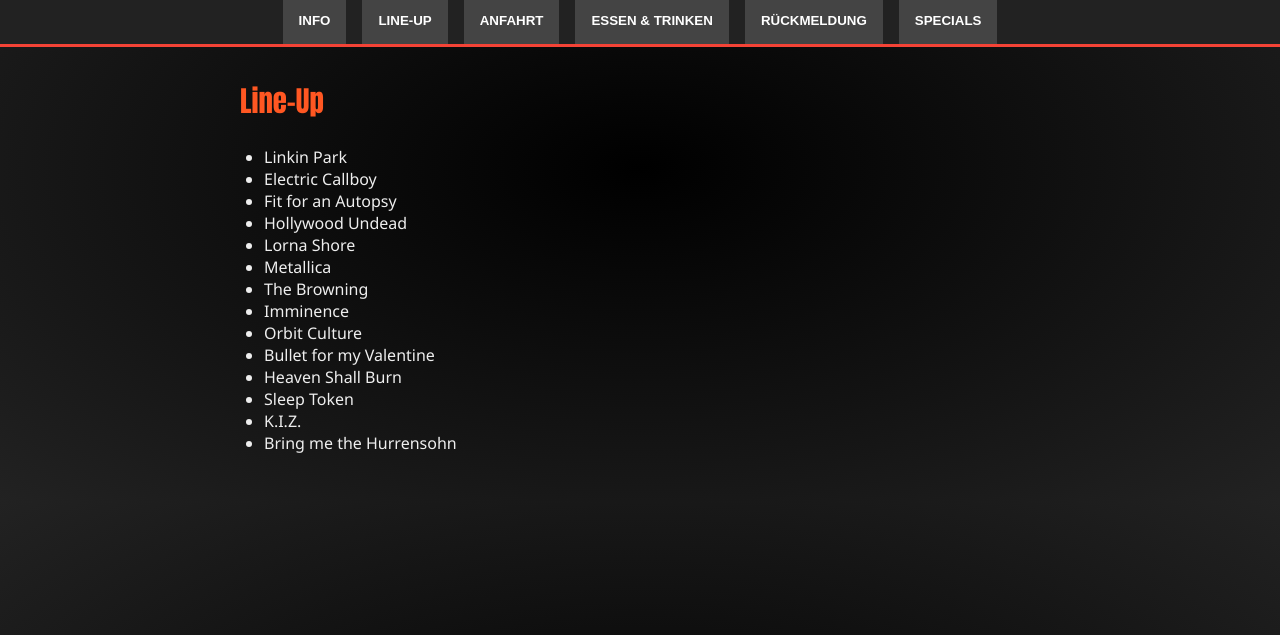
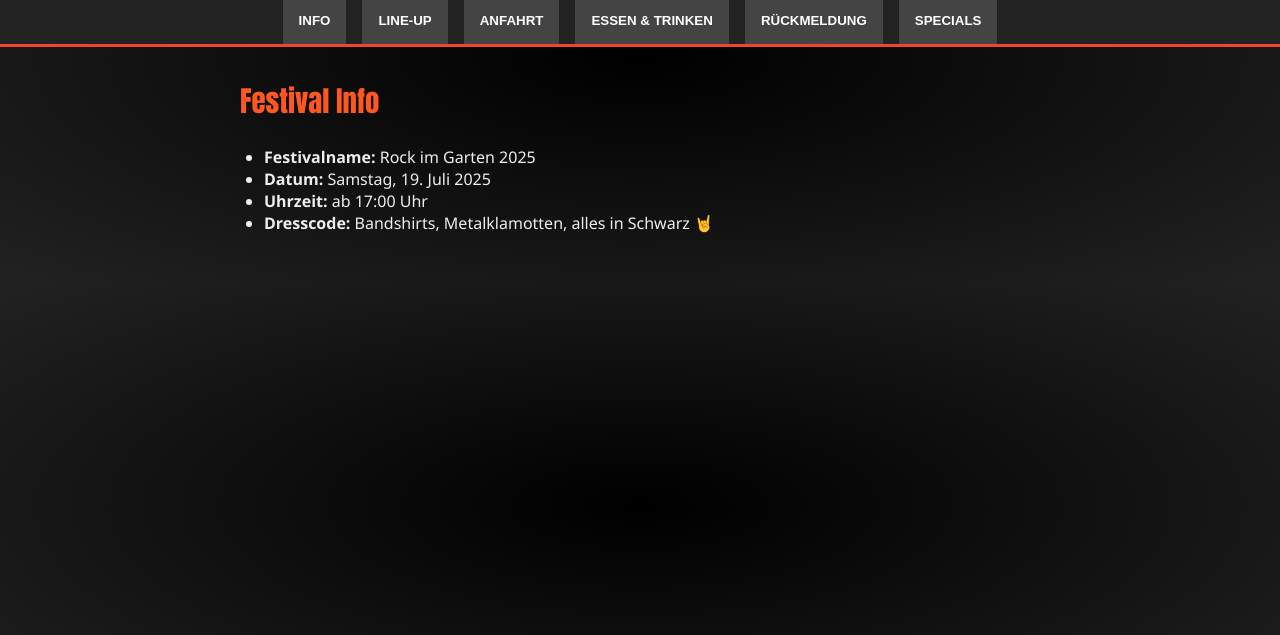
Before and after one commit to fr3style/Geburtstagswebsite, a plain HTML site: page index.html in a window 1280 px wide. Shown: the part 165-800 px from the top of the page. Drawn offline with Linux system fonts and the light colour scheme.

Commit message:
first page

```diff
--- a/index.html
+++ b/index.html
@@ -86,7 +86,7 @@
     <button onclick="showTab('specials')">Specials</button>
   </nav>
 
-  <section id="info">
+  <section id="info" class="active">
     <h2>Festival Info</h2>
     <ul>
       <li><strong>Festivalname:</strong> Rock im Garten 2025</li>
@@ -96,7 +96,7 @@
     </ul>
   </section>
 
-  <section id="lineup" class="active">
+  <section id="lineup">
     <h2>Line-Up</h2>
     <ul>
       <li>Linkin Park</li>
```
